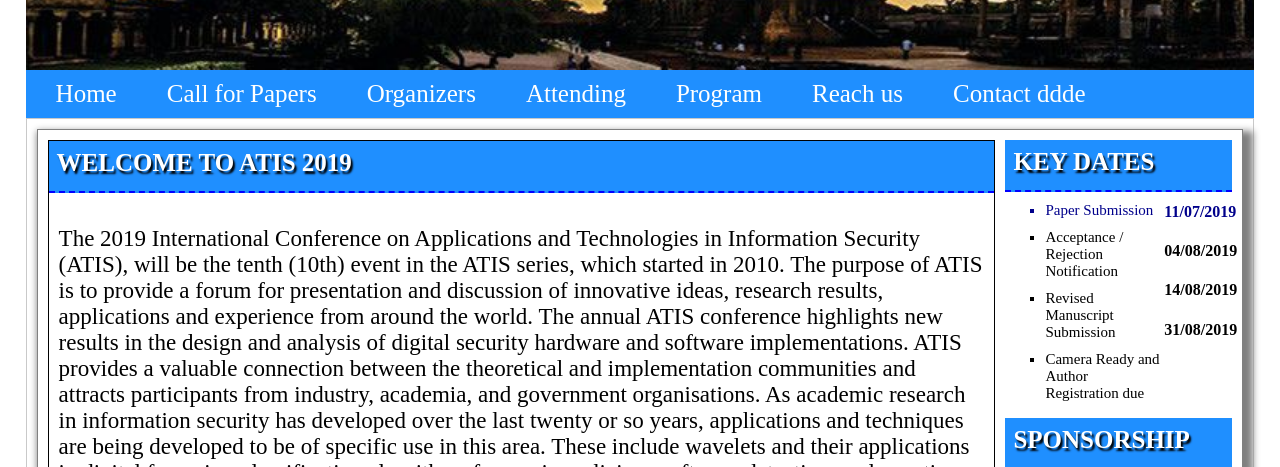
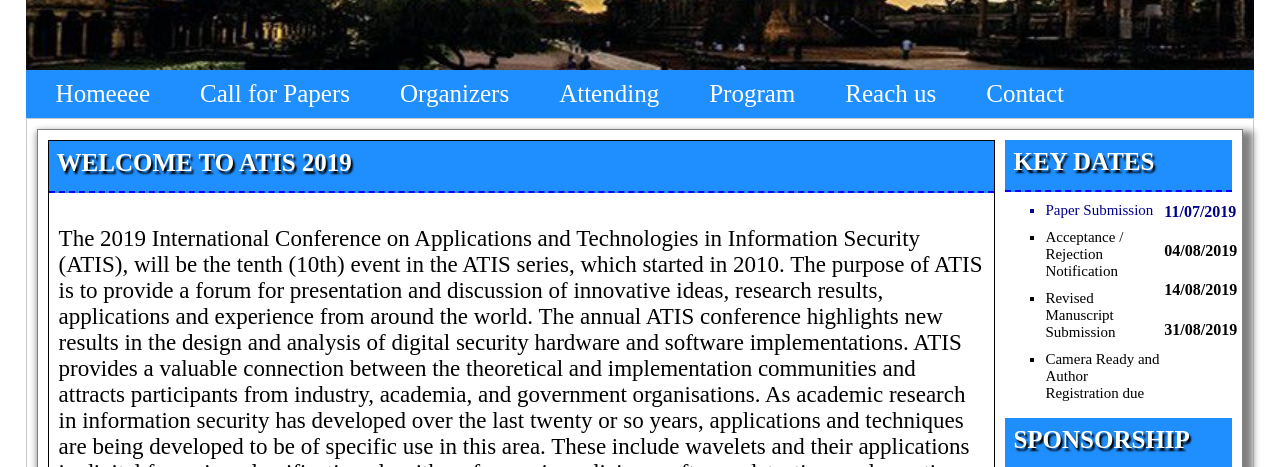
Before and after one commit to oussamaDEV19/DS-1-HTML-CSS-2019, a plain HTML site: page index.html in a window 1280 px wide. Shown: the part 256-723 px from the top of the page. Drawn offline with Linux system fonts and the light colour scheme.

Commit message:
modification effectuée

```diff
--- a/index.html
+++ b/index.html
@@ -18,13 +18,13 @@
       <h2>November 22-24, 2019</h2>
     </div>
     <div class="sections">
-      <div class="section"><a href="#">Home</a></div>
+      <div class="section"><a href="#">Homeeee</a></div>
       <div class="section"><a href="#">Call for Papers</a></div>
       <div class="section"><a href="#">Organizers</a></div>
       <div class="section"><a href="#">Attending</a></div>
       <div class="section"><a href="#">Program</a></div>
       <div class="section"><a href="#">Reach us</a></div>
-      <div class="section"><a href="#">Contact ddde</a></div>
+      <div class="section"><a href="#">Contact</a></div>
     </div>
     <div class="middle">
       <div class="content">
```
